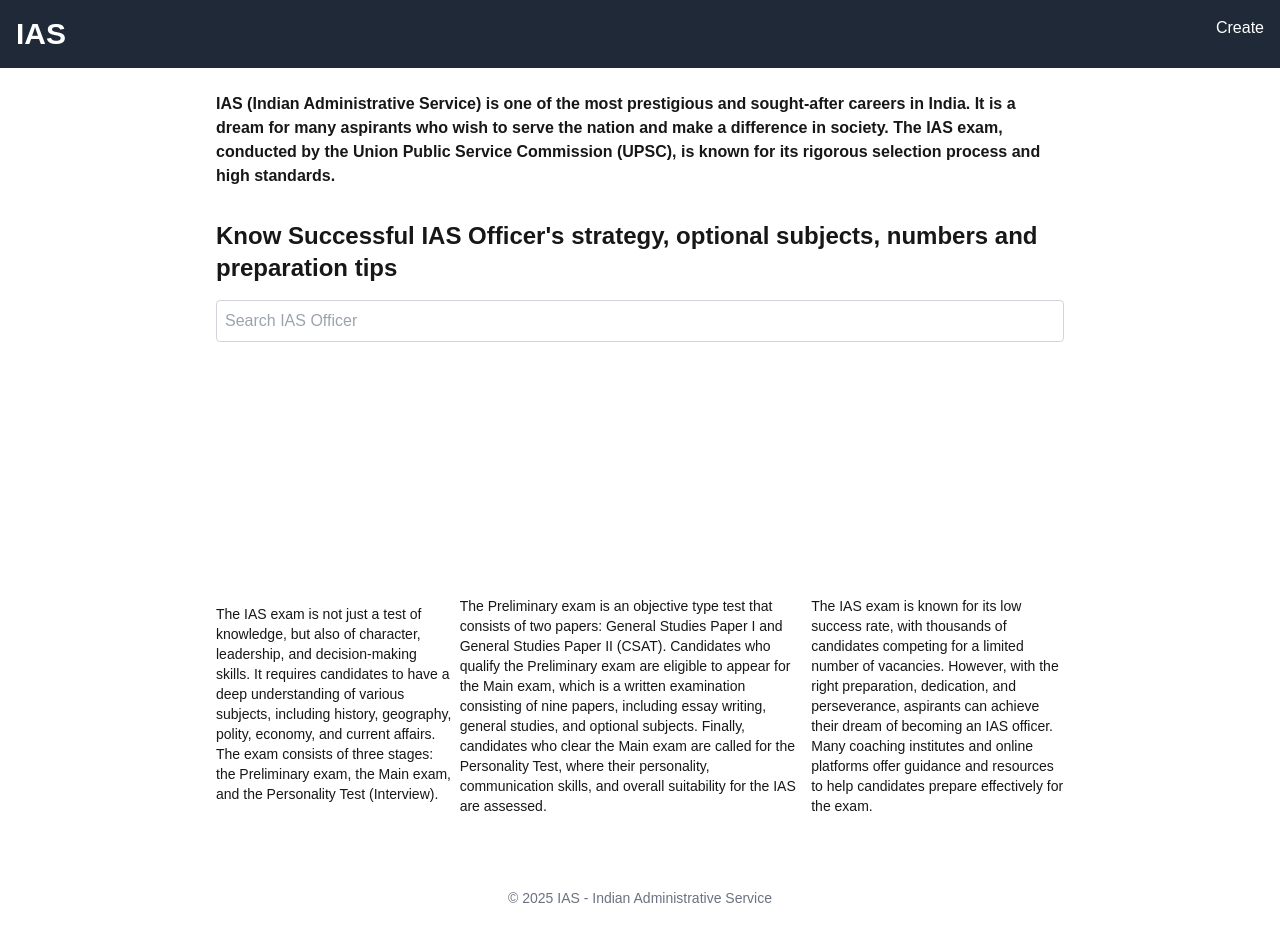
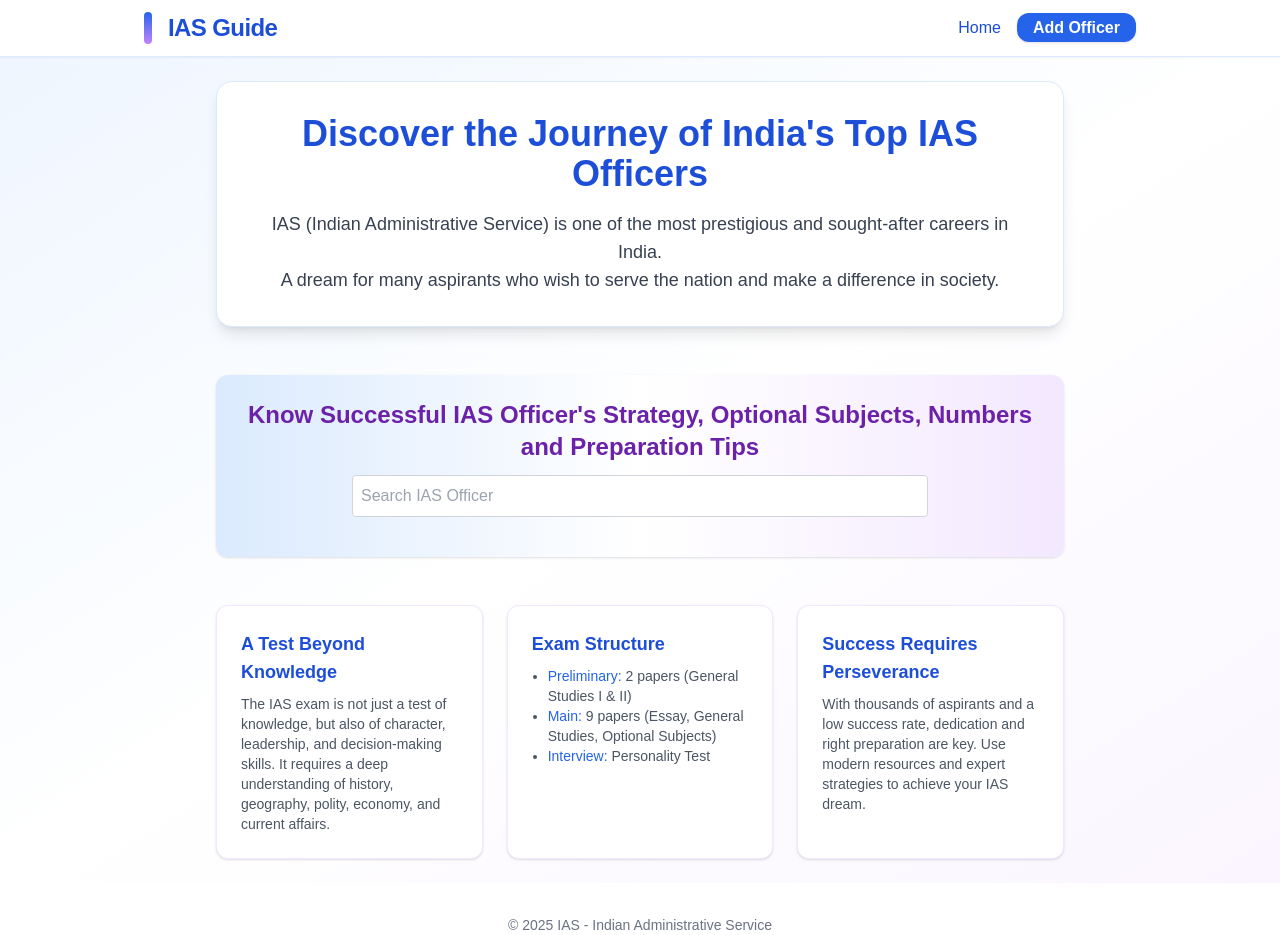
Before and after one commit to KumarPrafull/ias-search, a Next.js app: page / in a window 1280 px wide. Before the commit the page ends 908 px from the top, so only its background shows below. Built offline with nearby package versions, Linux system fonts and the light colour scheme.

Commit message:
ui fixes

```diff
--- a/app/components/Header.tsx
+++ b/app/components/Header.tsx
@@ -1,19 +1,42 @@
 import Link from "next/link";
 
 const Header = () => {
-    return (
-        <div>
+  return (
+    <header className="sticky top-0 z-30 bg-white/90 backdrop-blur border-b border-blue-100 shadow-sm">
+      <div className="max-w-5xl mx-auto flex items-center justify-between px-4 py-3">
+        {/* Brand / Logo */}
+        <Link href="/" className="flex items-center gap-2 group">
+          <span className="inline-block w-2 h-8 bg-gradient-to-b from-blue-600 to-purple-400 rounded-full mr-2 group-hover:scale-y-110 transition" />
+          <span className="text-2xl font-extrabold text-blue-700 tracking-tight group-hover:text-purple-700 transition">
+            IAS Guide
+          </span>
+        </Link>
 
-        <header className="flex justify-between bg-gray-800 text-white p-4">
-        <h1 className="text-3xl font-bold"><Link href='/'>IAS</Link></h1>
+        {/* Navigation */}
         <nav>
-            <ul className="flex space-x-4">
-            <li><Link href="/profile/create" className="hover:underline">Create</Link></li>
-            </ul>
+          <ul className="flex gap-4 items-center">
+            <li>
+              <Link
+                href="/"
+                className="text-blue-700 font-medium hover:text-purple-700 hover:underline transition"
+              >
+                Home
+              </Link>
+            </li>
+            <li>
+              <Link
+                href="/profile/create"
+                className="bg-blue-600 text-white px-4 py-1.5 rounded-xl font-semibold shadow hover:bg-purple-600 transition"
+              >
+                Add Officer
+              </Link>
+            </li>
+            {/* You can add more links here */}
+          </ul>
         </nav>
-        </header>
-        </div>
-    );
-    }
+      </div>
+    </header>
+  );
+};
 
 export default Header;
--- a/app/page.tsx
+++ b/app/page.tsx
@@ -2,27 +2,65 @@ import Search from "./components/Search";
 
 export default function Home() {
   return (
-    <div className="flex flex-col max-w-4xl mx-auto p-6">
-      <h3 className="font-bold">IAS (Indian Administrative Service) is one of the most prestigious and sought-after careers in India. It is a dream for many aspirants who wish to serve the nation and make a difference in society. The IAS exam, conducted by the Union Public Service Commission (UPSC), is known for its rigorous selection process and high standards.</h3>
-      <div className="h-96">
-      <h2 className="text-2xl font-semibold mt-8 mb-4">
-        Know Successful IAS Officer&apos;s strategy, optional subjects, numbers and preparation tips
+    <main className="min-h-screen bg-gradient-to-br from-blue-50 via-white to-purple-50">
+      <div className="max-w-4xl mx-auto p-6">
+        {/* HERO SECTION */}
+        <section className="mb-8">
+          <div className="bg-white rounded-2xl shadow-lg p-8 border border-blue-100">
+            <h1 className="text-3xl md:text-4xl font-extrabold text-blue-700 mb-4 text-center">
+              Discover the Journey of India&apos;s Top IAS Officers
+            </h1>
+            <p className="text-gray-700 text-lg text-center">
+              IAS (Indian Administrative Service) is one of the most prestigious and sought-after careers in India.
+              <br />
+              A dream for many aspirants who wish to serve the nation and make a difference in society.
+            </p>
+          </div>
+        </section>
+
+        {/* SEARCH SECTION */}
+        <section className="flex flex-col items-center justify-center my-12">
+          <div className="bg-gradient-to-r from-blue-100 via-white to-purple-100 p-6 rounded-xl shadow flex flex-col items-center w-full">
+            <h2 className="text-xl md:text-2xl font-semibold mb-3 text-purple-800 text-center">
+              Know Successful IAS Officer&apos;s Strategy, Optional Subjects, Numbers and Preparation Tips
             </h2>
+            <div className="w-full max-w-xl">
               <Search />
             </div>
-      <div className="flex flex-col lg:flex-row my-4 gap-2">
-      <div className="mt-4 text-sm">
-        The IAS exam is not just a test of knowledge, but also of character, leadership, and decision-making skills. It requires candidates to have a deep understanding of various subjects, including history, geography, polity, economy, and current affairs. The exam consists of three stages: the Preliminary exam, the Main exam, and the Personality Test (Interview).
           </div>
-      <div className="mt-2 text-sm">
-        The Preliminary exam is an objective type test that consists of two papers: General Studies Paper I and General Studies Paper II (CSAT). Candidates who qualify the Preliminary exam are eligible to appear for the Main exam, which is a written examination consisting of nine papers, including essay writing, general studies, and optional subjects. Finally, candidates who clear the Main exam are called for the Personality Test, where their personality, communication skills, and overall suitability for the IAS are assessed.
+        </section>
+
+        {/* INFO CARDS */}
+        <section className="grid grid-cols-1 md:grid-cols-3 gap-6 mt-10">
+          <div className="bg-white rounded-xl shadow p-6 flex flex-col items-start border border-purple-100">
+            <h3 className="text-lg font-semibold text-blue-700 mb-2">A Test Beyond Knowledge</h3>
+            <p className="text-gray-600 text-sm">
+              The IAS exam is not just a test of knowledge, but also of character, leadership, and decision-making skills.
+              It requires a deep understanding of history, geography, polity, economy, and current affairs.
+            </p>
           </div>
-      <div className="mt-2 text-sm">
-        The IAS exam is known for its low success rate, with thousands of candidates competing for a limited number of vacancies. However, with the right preparation, dedication, and perseverance, aspirants can achieve their dream of becoming an IAS officer. Many coaching institutes and online platforms offer guidance and resources to help candidates prepare effectively for the exam.
+          <div className="bg-white rounded-xl shadow p-6 flex flex-col items-start border border-purple-100">
+            <h3 className="text-lg font-semibold text-blue-700 mb-2">Exam Structure</h3>
+            <ul className="list-disc ml-4 text-gray-600 text-sm">
+              <li>
+                <span className="font-medium text-blue-600">Preliminary:</span> 2 papers (General Studies I &amp; II)
+              </li>
+              <li>
+                <span className="font-medium text-blue-600">Main:</span> 9 papers (Essay, General Studies, Optional Subjects)
+              </li>
+              <li>
+                <span className="font-medium text-blue-600">Interview:</span> Personality Test
+              </li>
+            </ul>
           </div>
+          <div className="bg-white rounded-xl shadow p-6 flex flex-col items-start border border-purple-100">
+            <h3 className="text-lg font-semibold text-blue-700 mb-2">Success Requires Perseverance</h3>
+            <p className="text-gray-600 text-sm">
+              With thousands of aspirants and a low success rate, dedication and right preparation are key. Use modern resources and expert strategies to achieve your IAS dream.
+            </p>
           </div>
-
-
+        </section>
       </div>
+    </main>
   );
 }
--- a/app/profile/[slug]/edit/page.tsx
+++ b/app/profile/[slug]/edit/page.tsx
@@ -48,9 +48,14 @@ const emptyForm = {
 type ProfileForm = typeof emptyForm;
 type Params = Promise<{ slug: string }>;
 
+const textareaFields: (keyof ProfileForm)[] = [
+  "description", "achievements", "struggles", "work_experience", "hobbies"
+];
+
 export default function EditProfilePage({ params }: { params: Params }) {
   const [slug, setSlug] = useState<string | null>(null);
   const [form, setForm] = useState<ProfileForm>({ ...emptyForm });
+  const [loading, setLoading] = useState(true);
   const router = useRouter();
 
   useEffect(() => {
@@ -64,11 +69,12 @@ export default function EditProfilePage({ params }: { params: Params }) {
         ...emptyForm,
         ...data
       });
+      setLoading(false);
     }
     fetchProfile();
   }, [params]);
 
-  const handleChange = (e: React.ChangeEvent<HTMLInputElement>) => {
+  const handleChange = (e: React.ChangeEvent<HTMLInputElement | HTMLTextAreaElement>) => {
     setForm({ ...form, [e.target.name]: e.target.value });
   };
 
@@ -83,25 +89,42 @@ export default function EditProfilePage({ params }: { params: Params }) {
     router.push(`/profile/${slug}`);
   };
 
-  if (!slug) return <div>Loading...</div>;
+  if (loading || !slug) return (
+    <div className="flex items-center justify-center min-h-[60vh]">
+      <span className="text-lg text-blue-600 font-semibold animate-pulse">Loading...</span>
+    </div>
+  );
 
   return (
-    <div className="flex flex-col lg:flex-row justify-center gap-6 p-6">
-      <div className='flex-1 w-full lg:w-1/3 bg-gray-100 p-4 rounded shadow'>
-        <h1 className='font-black text-2xl'>Edit IAS/IPS Officer</h1>
-        <form onSubmit={handleSubmit} className='flex flex-col gap-2 m-10'>
-          {Object.entries(emptyForm).map(([key]) => (
+    <div className="min-h-screen bg-gradient-to-br from-blue-50 via-white to-purple-50 py-10 px-2">
+      <div className="max-w-3xl mx-auto">
+        <div className='bg-white rounded-3xl shadow-lg border border-blue-100 px-8 py-10'>
+          <h1 className='font-extrabold text-2xl mb-6 text-blue-800'>Edit IAS/IPS Officer</h1>
+          <form onSubmit={handleSubmit} className='flex flex-col gap-2'>
+            {Object.entries(emptyForm).map(([key]) =>
+              textareaFields.includes(key as keyof ProfileForm) ? (
+                <textarea
+                  key={key}
+                  className="border border-gray-300 p-2 rounded-xl mb-2 focus:outline-blue-400 transition"
+                  name={key}
+                  placeholder={key.replace(/_/g, " ").replace(/\b\w/g, l => l.toUpperCase())}
+                  value={form[key as keyof ProfileForm] ?? ""}
+                  onChange={handleChange}
+                  rows={3}
+                />
+              ) : (
                 <input
                   key={key}
-              className="border border-gray-300 p-2 rounded mb-4"
+                  className="border border-gray-300 p-2 rounded-xl mb-2 focus:outline-blue-400 transition"
                   name={key}
                   placeholder={key.replace(/_/g, " ").replace(/\b\w/g, l => l.toUpperCase())}
                   value={form[key as keyof ProfileForm] ?? ""}
                   onChange={handleChange}
                 />
-          ))}
+              )
+            )}
             <button
-            className="bg-blue-500 hover:bg-blue-700 text-white font-bold py-2 px-4 rounded"
+              className="bg-blue-600 hover:bg-purple-700 text-white font-bold py-3 px-4 rounded-xl mt-3 shadow transition"
               type="submit"
             >
               Save Changes
@@ -109,5 +132,6 @@ export default function EditProfilePage({ params }: { params: Params }) {
           </form>
         </div>
       </div>
+    </div>
   );
 }
--- a/app/profile/create/page.tsx
+++ b/app/profile/create/page.tsx
@@ -106,21 +106,25 @@ export default function CreateProfile() {
     setSubmitting(false);
   };
 
-  // Fields that should be textarea (for better UX)
   const textareaFields: (keyof FormType)[] = [
     "description", "achievements", "struggles", "work_experience", "hobbies"
   ];
 
   return (
-    <div className="flex flex-col lg:flex-row justify-center gap-6 p-6">
-      <div className='flex-1 w-full lg:w-1/3 bg-gray-100 p-4 rounded shadow'>
-        <h1 className='font-black text-2xl'>Add IAS/IPS Officers</h1>
-        <form onSubmit={handleSubmit} className='flex flex-col gap-2 m-10'>
+    <div className="min-h-screen bg-gradient-to-br from-blue-50 via-white to-purple-50 py-10 px-2">
+      <div className="max-w-6xl mx-auto flex flex-col lg:flex-row gap-10">
+        {/* Form Card */}
+        <div className="flex-1 w-full lg:w-1/2">
+          <div className="bg-white rounded-3xl shadow-lg border border-blue-100 px-8 py-10">
+            <h1 className="font-extrabold text-2xl mb-5 text-blue-800">
+              Add IAS/IPS Officer
+            </h1>
+            <form onSubmit={handleSubmit} className="flex flex-col gap-3">
               {fields.map(field =>
                 textareaFields.includes(field) ? (
                   <textarea
                     key={field}
-                className="border border-gray-300 p-2 rounded mb-4"
+                    className="border border-gray-300 p-2 rounded-xl mb-2 focus:outline-blue-400 transition"
                     name={field}
                     placeholder={field.replace(/_/g, " ").replace(/\b\w/g, l => l.toUpperCase())}
                     value={form[field]}
@@ -130,7 +134,7 @@ export default function CreateProfile() {
                 ) : (
                   <input
                     key={field}
-                className="border border-gray-300 p-2 rounded mb-4"
+                    className="border border-gray-300 p-2 rounded-xl mb-2 focus:outline-blue-400 transition"
                     name={field}
                     placeholder={field.replace(/_/g, " ").replace(/\b\w/g, l => l.toUpperCase())}
                     value={form[field]}
@@ -140,23 +144,44 @@ export default function CreateProfile() {
               )}
               <button
                 disabled={submitting}
-            className="bg-blue-500 hover:bg-blue-700 text-white font-bold py-2 px-4 rounded"
+                className="bg-blue-600 hover:bg-purple-700 text-white font-bold py-3 px-4 rounded-xl mt-3 shadow transition"
                 type="submit"
               >
-            {submitting ? "Adding..." : "Add Item"}
+                {submitting ? "Adding..." : "Add Officer"}
               </button>
-          {error && <p className="text-red-500">{error}</p>}
+              {error && <p className="text-red-500 mt-2">{error}</p>}
             </form>
           </div>
-      <ul className='flex-1'>
+        </div>
+
+        {/* Officers List Card */}
+        <div className="flex-1 w-full lg:w-1/2">
+          <div className="bg-white rounded-3xl shadow-lg border border-purple-100 px-8 py-10">
+            <h2 className="font-extrabold text-xl mb-4 text-purple-700">All Officers</h2>
+            {items.length === 0 ? (
+              <div className="text-gray-500 italic">No officers yet.</div>
+            ) : (
+              <ul>
                 {items.map(item => (
-          <li className='py-2' key={item._id}>
-            <Link href={`/profile/${item._id}`} className='text-blue-500 hover:underline'>
-              <span className='font-semibold'>{item.name}</span> - {item.service?.toUpperCase() || ''} | Batch: {item.batch} | Rank: {item.rank} | {item.description}
+                  <li className="py-2 border-b border-blue-50 last:border-b-0" key={item._id}>
+                    <Link
+                      href={`/profile/${item._id}`}
+                      className="text-blue-700 font-semibold hover:underline hover:text-purple-700 transition"
+                    >
+                      {item.name}
                     </Link>
+                    <span className="ml-2 text-gray-500 text-xs">
+                      {item.service?.toUpperCase() || ""} {item.batch ? `| Batch: ${item.batch}` : ""}
+                      {item.rank ? ` | Rank: ${item.rank}` : ""}
+                    </span>
+                    <div className="text-gray-600 text-xs">{item.description}</div>
                   </li>
                 ))}
               </ul>
+            )}
+          </div>
+        </div>
+      </div>
     </div>
   );
 }
```
Also changed, not shown: app/profile/[slug]/page.tsx (+122 -43 lines). Lines whose indentation alone changed are shown as unchanged.
